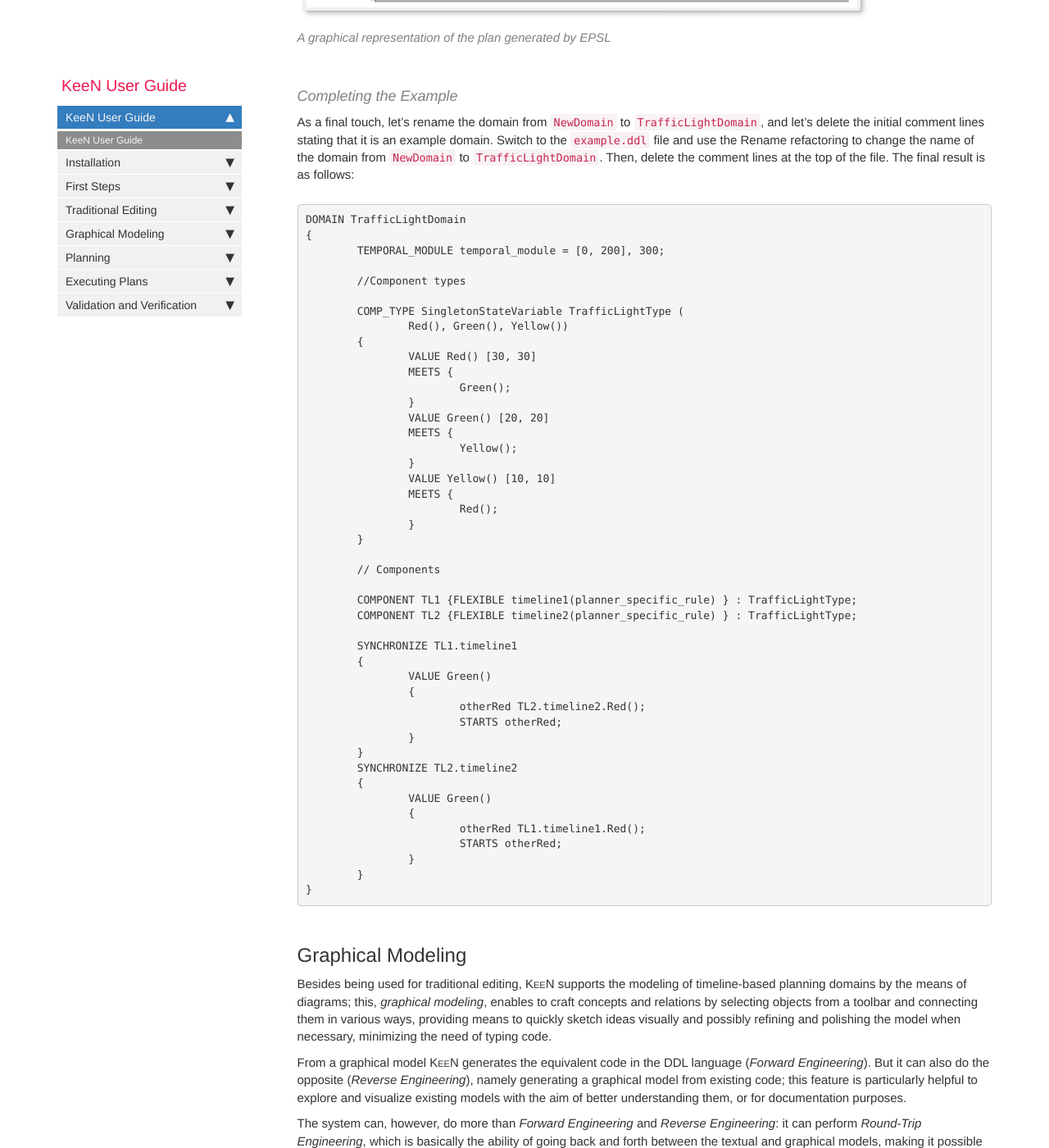
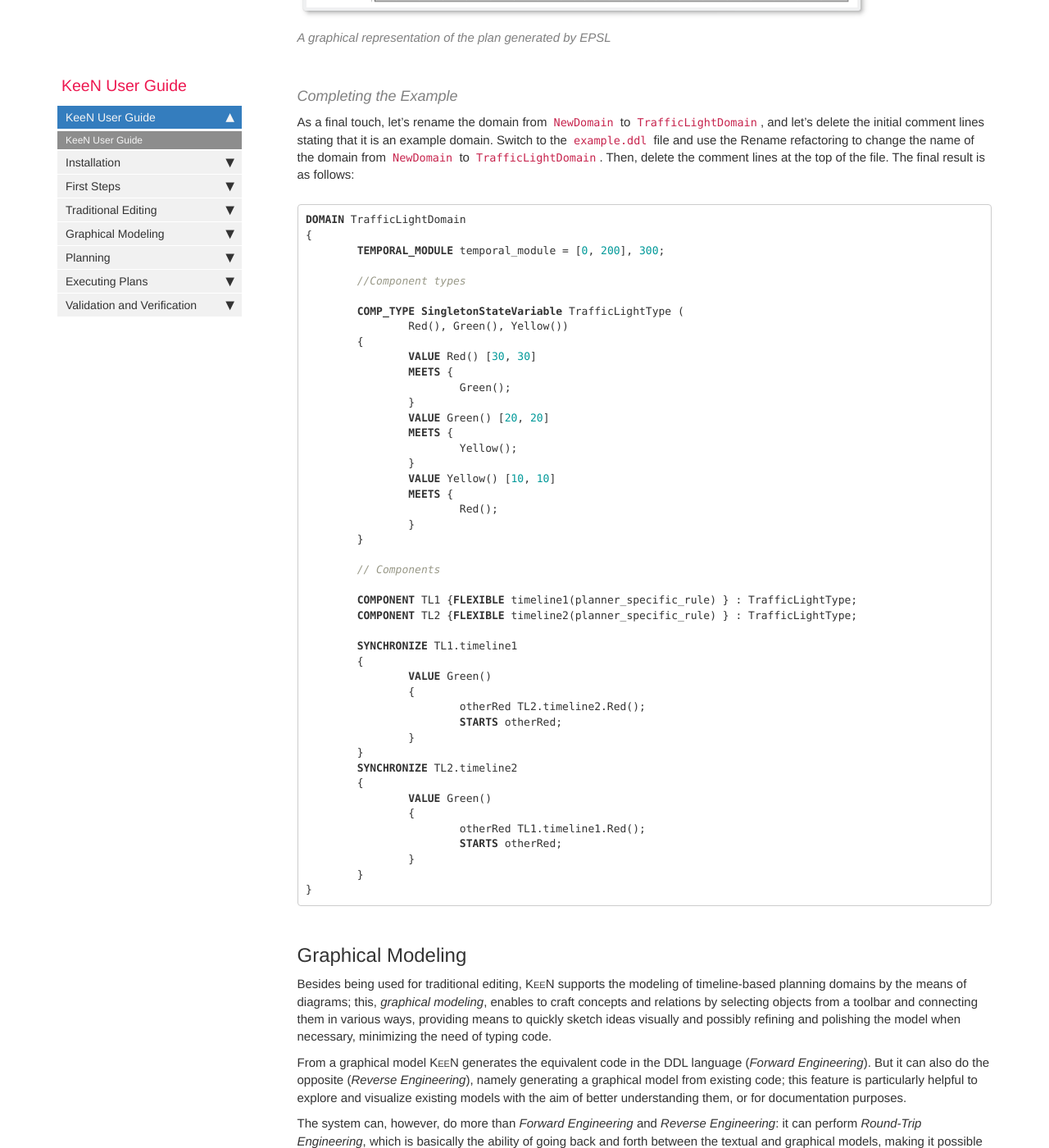
Before and after one commit to ugilio/keen, a Jekyll site: the page built from userguide.md, in a window 1280 px wide and 1400 px high, scrolled down 14136 px. Shown: the whole window at 82% size. Built offline with Jekyll 4.4.1, drawn with Linux system fonts in a browser that asks for light colours; nearby versions of some CDN libraries; comment, search, counter and statistics services are not loaded; some of the changed text lies outside the part shown.

Commit message:
Added custom syntax highlighting to DDL through Prism.js

```diff
--- a/_includes/footer.html
+++ b/_includes/footer.html
@@ -5,4 +5,6 @@
 {% if page.last_updated %}<span>Page last updated:</span> {{page.last_updated}}<br/>{% endif %} Site last generated: {{ site.time | date: "%b %-d, %Y"  }} <br />
                 </div>
             </div>
+            <script src="{{ "js/prism.js" }}"></script>
+            <script src="{{ "js/prism-ddl.js" }}"></script>
 </footer>
--- a/_includes/head.html
+++ b/_includes/head.html
@@ -5,6 +5,7 @@
 <meta name="keywords" content="{{page.tags}}{% if page.tags %}, {% endif %} {{page.keywords}}">
 <title>{{ page.title }} | {{ site.site_title }}</title>
 <link rel="stylesheet" href="{{ "css/syntax.css" }}">
+<link rel="stylesheet" href="{{ "css/prism.css" }}">
 
 <link rel="stylesheet" type="text/css" href="https://maxcdn.bootstrapcdn.com/font-awesome/4.5.0/css/font-awesome.min.css">
 <!--<link rel="stylesheet" type="text/css" href="css/bootstrap.min.css">-->
--- /dev/null
+++ b/css/prism.css
@@ -0,0 +1,50 @@
+/* These rules mimic the ones in syntax.css */
+
+:not(pre) > code[class*="language-"],
+pre[class*="language-"] {
+	background: white;
+}
+
+.token.comment,
+.token.prolog,
+.token.doctype,
+.token.cdata { color: #999988; font-style: italic }
+
+.namespace { color: #555555 }
+
+.token.property,
+.token.tag,
+.token.boolean,
+.token.number,
+.token.constant,
+.token.symbol,
+.token.deleted { color: #009999 }
+
+.token.selector,
+.token.attr-name,
+.token.string,
+.token.char,
+.token.builtin,
+.token.inserted { color: #d14 }
+
+.token.atrule,
+.token.attr-value,
+.token.keyword { font-weight: bold }
+
+.token.function { color: #990000; font-weight: bold }
+
+.token.regex,
+.token.important,
+.token.variable { color: #008080 }
+
+.token.important,
+.token.bold {
+	font-weight: bold;
+}
+.token.italic {
+	font-style: italic;
+}
+
+.token.entity {
+	cursor: help;
+}
--- /dev/null
+++ b/js/prism-ddl.js
@@ -0,0 +1,17 @@
+Prism.languages.ddl = {
+	'comment': [
+		/\/\*[\s\S]+?\*\//,
+		/\/\/.*/
+	],
+	'keyword':  [
+		/\b(?:DOMAIN|PROBLEM|TEMPORAL_MODULE|PAR_TYPE|COMP_TYPE|VALUE|MEETS|COMPONENT|SYNCHRONIZE|REQUIREMENT|PRODUCTION|CONSUMPTION)\b/,
+		/\b(?:SingletonStateVariable|SimpleGroundStateVariable|NumericParameterType|EnumerationParameterType)\b/,
+		/\b(?:INF)\b/,
+		/\b(?:FLEXIBLE|BOUNDED|ESTA_LIGHT|ESTA_LIGHT_MAX_CONSUMPTION)/,
+		/\b(?:MEETS|MET-BY|BEFORE|AFTER|EQUALS|STARTS|STARTED-BY|FINISHES|FINISHED-BY|DURING|CONTAINS|OVERLAPS|OVERLAPPED-BY|STARTS-AT|ENDS-AT|AT-START|AT-END|BEFORE-START|AFTER-END|START-START|START-END|END-START|END-END|CONTAINS-START|CONTAINS-END|STARTS-DURING|ENDS-DURING)\b/
+	],
+	'variable': /\?\w+/,
+	'number': /([+-]|\b)\d+/,
+	'operator': /=|<=?|>=?|!=|[+\-*]|/,
+	'punctuation': /\(\.|\.\)|[()\[\]:;,.]/
+};
```
Also changed, not shown: js/prism.js (added).
